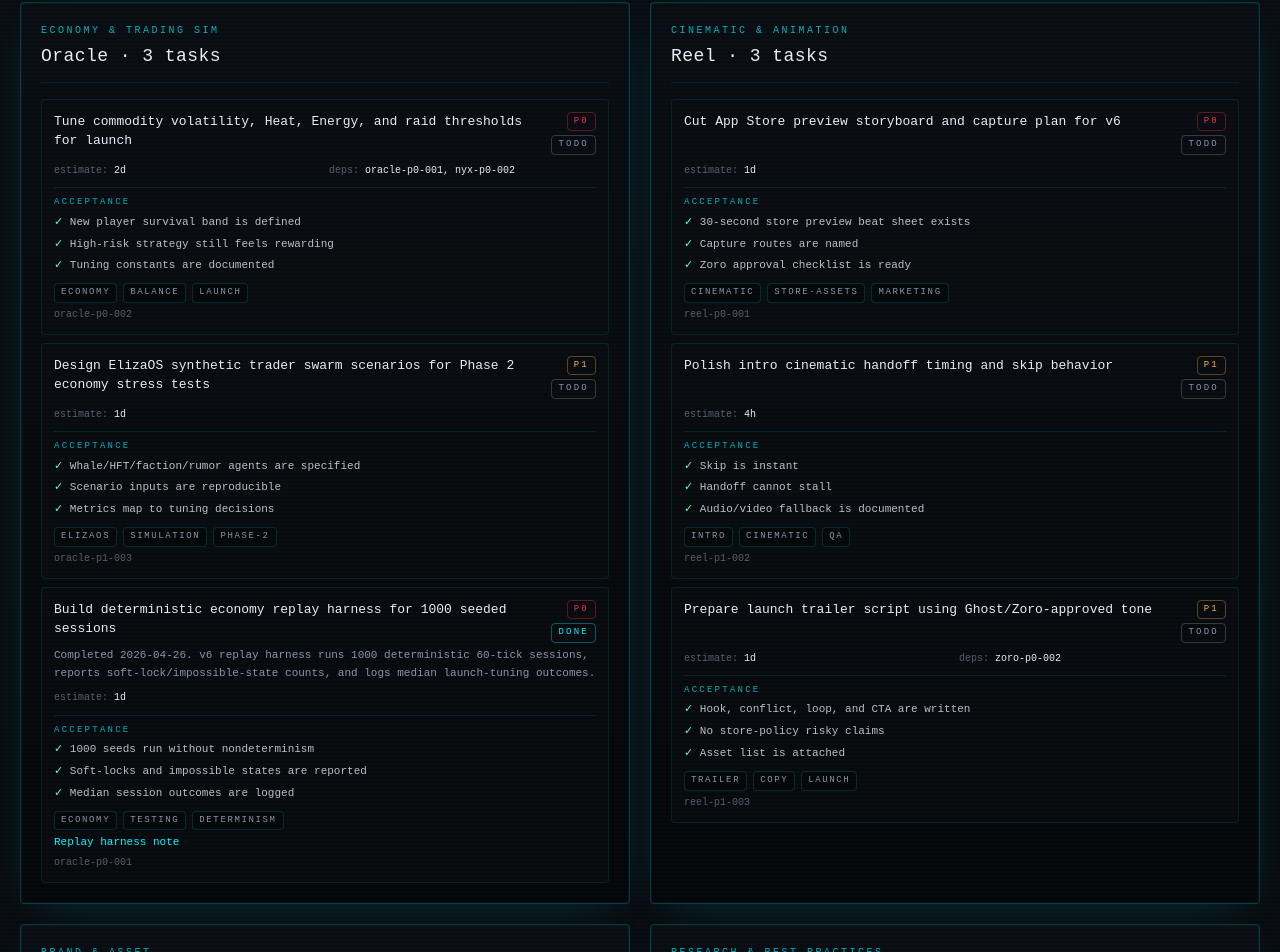
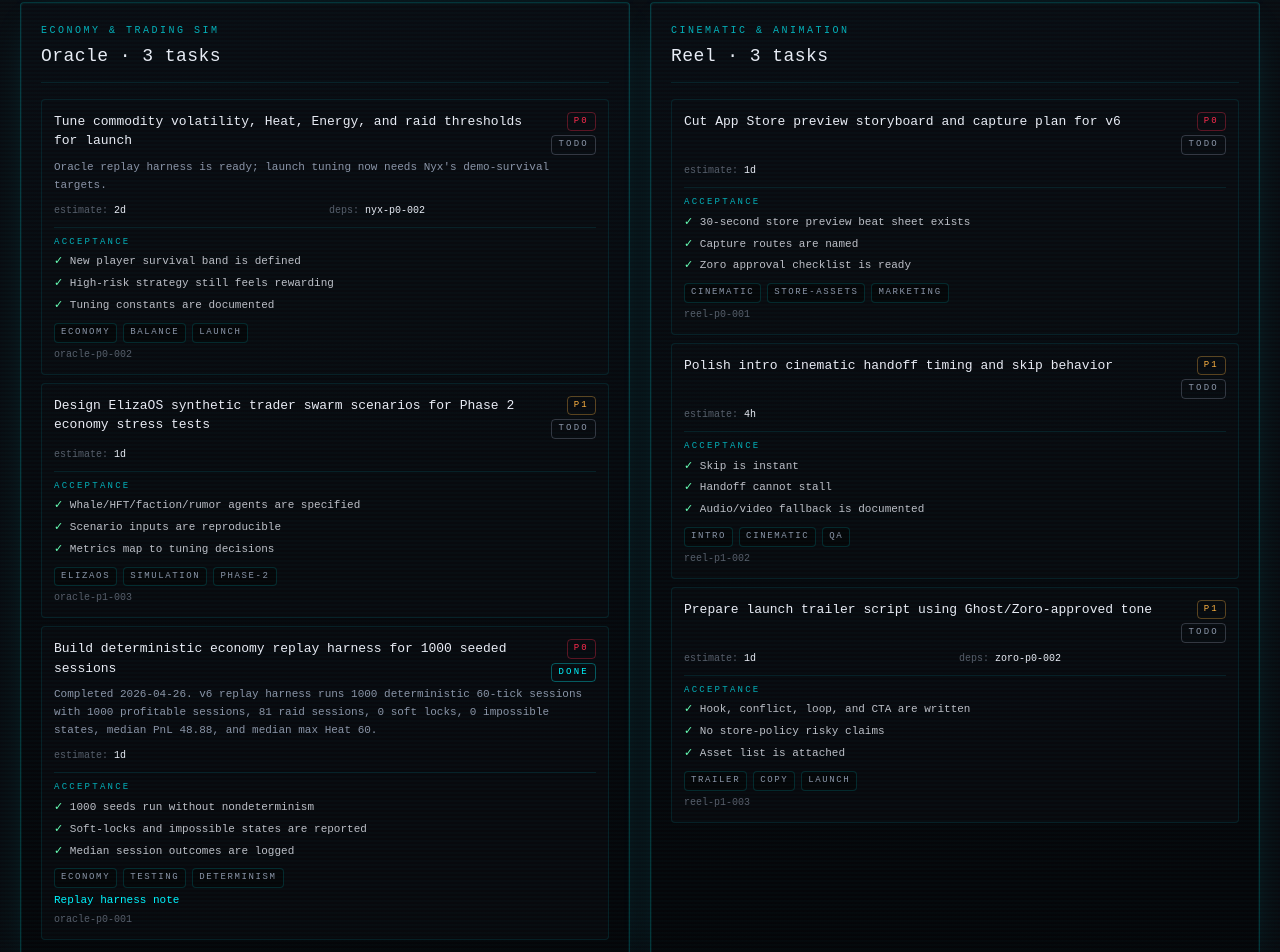
Before and after one commit to GHX5T-SOL/Dev-lab-of-CyberTrader-Age-of-Pantheon-, a Next.js app in the folder web/: page /office/tasks in a window 1280 px wide. Shown: the part 5753-6705 px from the top of the page. Built offline with nearby package versions, Linux system fonts and the light colour scheme; no server answers.

Commit message:
oracle-p0-001 Compass refine replay status

```diff
--- a/web/src/data/status.ts
+++ b/web/src/data/status.ts
@@ -19,7 +19,7 @@ export const STATUS: StatusBlock = {
     "Dev Lab 3D office work is complete. CyberTrader v6 is the active game repo, and the studio is now focused on App Store / Play Store submission readiness.",
   phaseId: "phase-1-v6-reliable-demo",
   nextMilestone:
-    "Make v6 a reliable Web/iOS/Android demo: smoke production web, run native builds, and validate cold-launch storage.",
+    "Make v6 a reliable Web/iOS/Android demo: smoke production web, run native builds, validate cold-launch storage, and tune from Oracle replay data.",
   blockers: [
     "iOS simulator and Android emulator runtime validation are still pending",
     "SupabaseAuthority remains a stub; LocalAuthority is the only proven authority path",
@@ -38,7 +38,7 @@ export const STATUS: StatusBlock = {
     "Rune completed route hardening: protected deep links recover after hydration and menu/Android back actions have safe fallbacks",
     "Rune started persistence reliability coverage: native storage save/load, reset clearing, and corrupt JSON recovery are covered by Jest and documented in v6",
     "Rune completed EAS profiles for preview, iOS simulator, internal, store, and production build paths",
-    "Oracle completed the 1000-seed deterministic economy replay harness with zero soft locks and zero impossible states in the baseline run",
+    "Oracle completed the 1000-seed economy replay harness with 1000 profitable sessions, 81 raid sessions, 0 soft locks, 0 impossible states, and median PnL 48.88",
     "New v6 App Store readiness task map assigns work to Ghost, Zoro, the AI Council, Zara, and Zyra",
     "OpenClaw on zyra-mini is updated to 2026.4.24, gateway is restarted, v6 is cloned, and Zara/Zyra v6 cron jobs are enabled",
     "OpenClaw config on zyra-mini points primary agents at blockrun/openai/gpt-5.5 with max thinking",
--- a/web/src/data/tasks.ts
+++ b/web/src/data/tasks.ts
@@ -355,7 +355,7 @@ export const TASKS: Task[] = [
     estimate: "1d",
     acceptanceCriteria: ["1000 seeds run without nondeterminism", "Soft-locks and impossible states are reported", "Median session outcomes are logged"],
     tags: ["economy", "testing", "determinism"],
-    notes: "Completed 2026-04-26. v6 replay harness runs 1000 deterministic 60-tick sessions, reports soft-lock/impossible-state counts, and logs median launch-tuning outcomes.",
+    notes: "Completed 2026-04-26. v6 replay harness runs 1000 deterministic 60-tick sessions with 1000 profitable sessions, 81 raid sessions, 0 soft locks, 0 impossible states, median PnL 48.88, and median max Heat 60.",
     links: [{ label: "Replay harness note", href: `${v6}/blob/main/docs/release/oracle-p0-001-economy-replay-harness.md` }],
   }),
   task({
@@ -365,9 +365,10 @@ export const TASKS: Task[] = [
     status: "todo",
     priority: "P0",
     estimate: "2d",
-    dependencies: ["oracle-p0-001", "nyx-p0-002"],
+    dependencies: ["nyx-p0-002"],
     acceptanceCriteria: ["New player survival band is defined", "High-risk strategy still feels rewarding", "Tuning constants are documented"],
     tags: ["economy", "balance", "launch"],
+    notes: "Oracle replay harness is ready; launch tuning now needs Nyx's demo-survival targets.",
   }),
   task({
     id: "oracle-p1-003",
```
Also changed, not shown: 1 other file (tests, documents, lock files or other folders).
